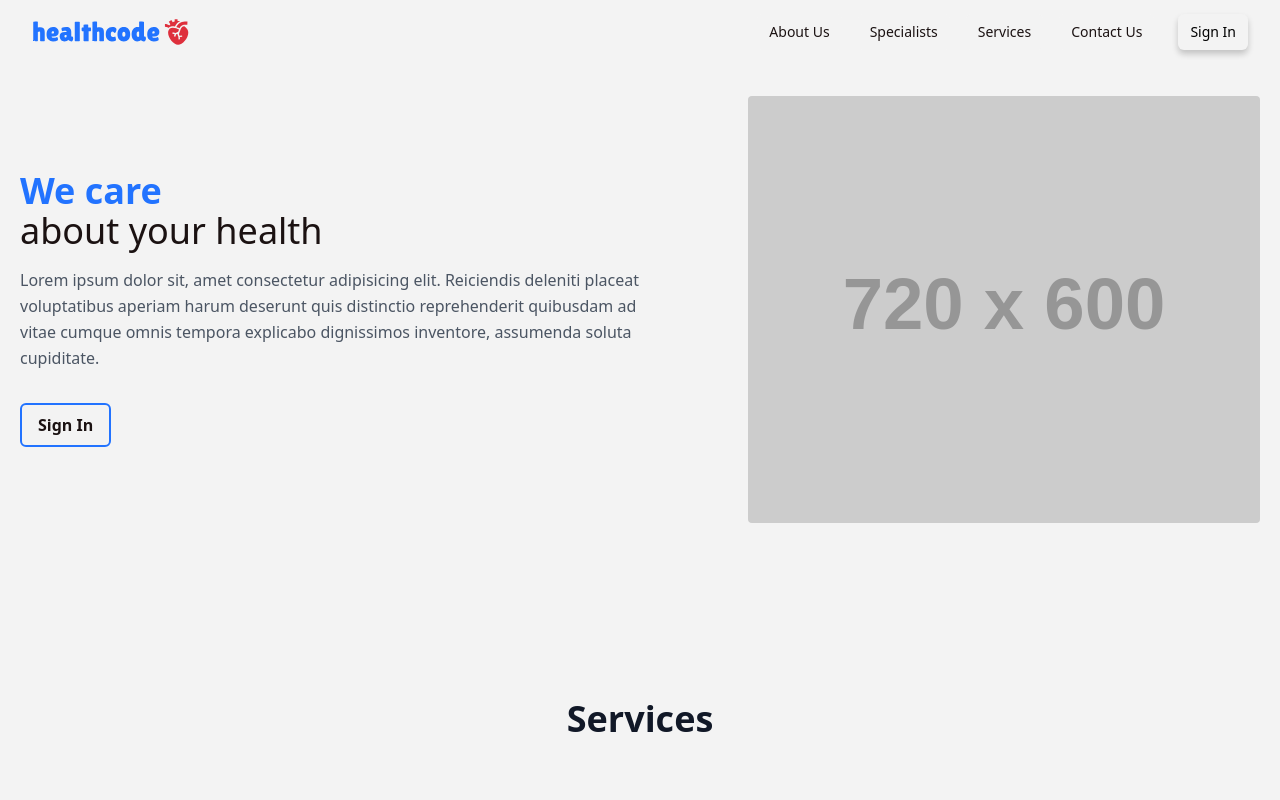
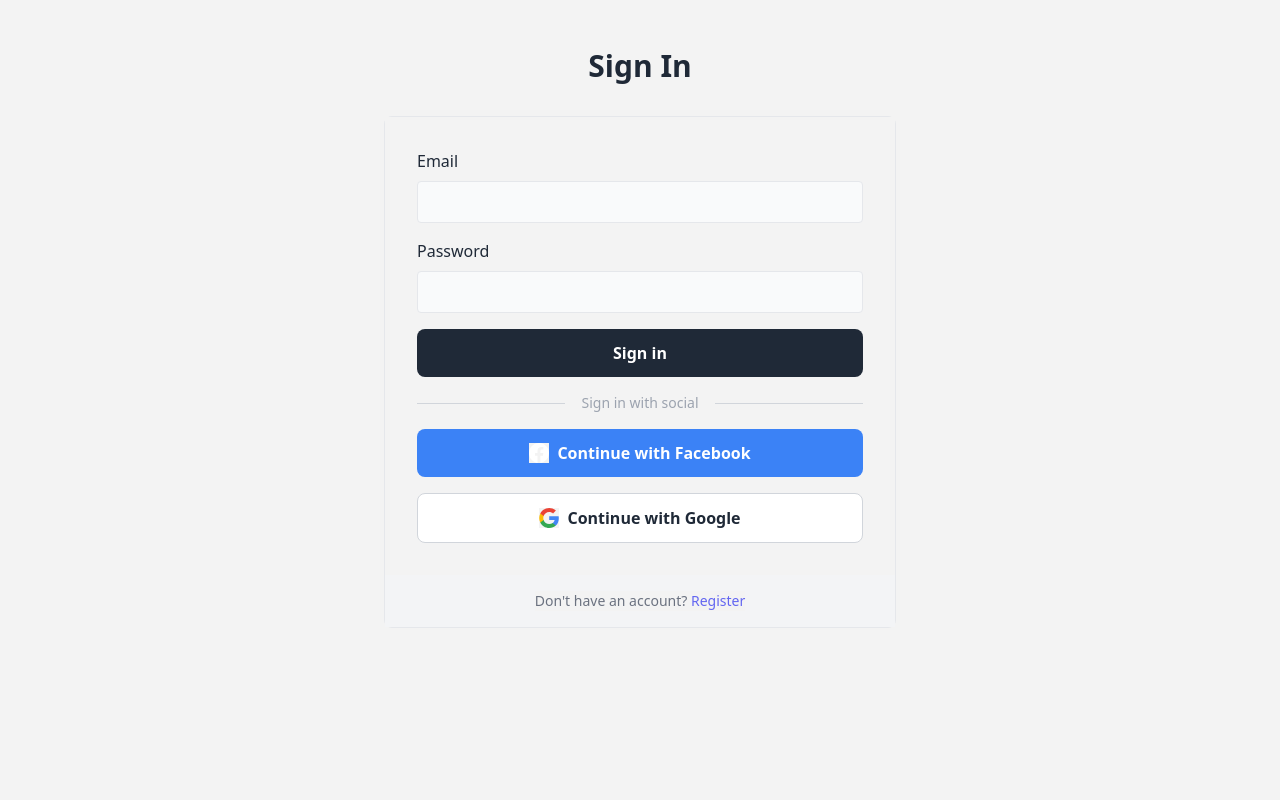
Before and after one commit to Sadko-o/DenSys, a React (Create React App) app in the folder frontend/: page /signin in a window 1280 px wide. Shown: the top 800 px of the page. Built offline with nearby package versions, Linux system fonts and the light colour scheme.

Commit message:
navigation

```diff
--- a/frontend/src/App.js
+++ b/frontend/src/App.js
@@ -1,11 +1,18 @@
+import { Switch } from '@headlessui/react';
 import React from 'react'
+import {
+  Route,
+  Routes,
+} from "react-router-dom";
 import "./App.css"
+import SignIn from './components/pages/admin/SignIn'
 import Home from "./components/pages/home/Home"
 const App = () => {
   return (
-    <>
-    <Home/>
-    </>
+    <Routes>
+      <Route exact path="/" element={<Home/>}/>
+      <Route path="/signin" element={<SignIn/>}/>
+    </Routes>
   )
 }
 
--- a/frontend/src/components/headers/HomeHeader.jsx
+++ b/frontend/src/components/headers/HomeHeader.jsx
@@ -1,6 +1,7 @@
 import { Disclosure } from '@headlessui/react'
 import { Bars3Icon, XMarkIcon } from '@heroicons/react/24/outline'
 import logo from "../../assets/logo.svg"
+import {Link} from 'react-router-dom';
 
 const navigation = [
   { name: 'About Us', href: '#', current: true },
@@ -64,8 +65,7 @@ export default function HomeHeader() {
               <div className="inline-flex rounded-md shadow">
                 <a
                   href="#"
-                  className=' shadow-md  text-[black] hover:bg-[blue] hover:text-white px-3  py-2 rounded-md text-sm font-medium'>
-                  Sign In
+                  className=' shadow-md  text-[black] hover:bg-[blue] hover:text-white px-3  py-2 rounded-md text-sm font-medium'><Link to="/signin">Sign In</Link>
                 </a>
               </div>
               </div>
--- a/frontend/src/components/pages/admin/SignIn.jsx
+++ b/frontend/src/components/pages/admin/SignIn.jsx
@@ -19,11 +19,11 @@ const SignIn = () => {
                 <input name="password" class="w-full bg-gray-50 text-gray-800 border focus:ring ring-indigo-300 rounded outline-none transition duration-100 px-3 py-2" />
                 </div>
 
-                <button class="block bg-gray-800 hover:bg-gray-700 active:bg-gray-600 focus-visible:ring ring-gray-300 text-white text-sm md:text-base font-semibold text-center rounded-lg outline-none transition duration-100 px-8 py-3">Log in</button>
+                <button class="block bg-gray-800 hover:bg-gray-700 active:bg-gray-600 focus-visible:ring ring-gray-300 text-white text-sm md:text-base font-semibold text-center rounded-lg outline-none transition duration-100 px-8 py-3">Sign in</button>
 
                 <div class="flex justify-center items-center relative">
                 <span class="h-px bg-gray-300 absolute inset-x-0"></span>
-                <span class=" text-gray-400 text-sm relative px-4">Log in with social</span>
+                <span class=" text-gray-400 text-sm relative px-4">Sign in with social</span>
                 </div>
 
                 <button class="flex justify-center items-center bg-blue-500 hover:bg-blue-600 active:bg-blue-700 focus-visible:ring ring-blue-300 text-white text-sm md:text-base font-semibold text-center rounded-lg outline-none transition duration-100 gap-2 px-8 py-3">
--- a/frontend/src/components/pages/home/Services.jsx
+++ b/frontend/src/components/pages/home/Services.jsx
@@ -32,9 +32,9 @@ const Services = () => {
                     </div>
                     <div class="relative group lg:hidden">
                         <div class="relative  bg-white rounded-md text-center space-y-4 p-6 md:p-8 shadow-md transition duration-200 group-hover:scale-105 lg:group-hover:scale-110">
-                            <img src="images/avatars/metal.png" class="w-20 -mt-2 mx-auto" width="512" height="512" alt="package-delivery illustration"/>
+                            <img src={Cardiology} class="w-20 -mt-2 mx-auto bg-white" width="512" height="512" alt="package-delivery illustration"/>
                             <h4 class="text-2xl bg-white text-gray-800 font-medium transition group-hover:text-blue-600">Cardiology</h4>
-                            <p class="text-gray-600 bg-white">Neque Dolor, alias quae, quibusdam accusantium, laudantium recusandae tenetur fugiat non cum doloribus aperiam voluptates nostrum.</p>
+                            <p class="text-gray-600 bg-white">Lorem ipsum dolor, sit amet consectetur adipisicing elit. Modi delectus est libero expedita in totam aspernatur, laboriosam eligendi repellendus a provident ut dolore recusandae molestiae, quos natus tenetur quas officiis!</p>
                         </div>
                     </div>
                     <div class="relative group">
--- a/frontend/src/index.js
+++ b/frontend/src/index.js
@@ -1,10 +1,13 @@
 import React from 'react';
 import ReactDOM from 'react-dom/client';
+import { BrowserRouter } from 'react-router-dom';
 import App from './App';
 
 const root = ReactDOM.createRoot(document.getElementById('root'));
 root.render(
   <React.StrictMode>
-    <App />
+    <BrowserRouter>
+      <App />
+    </BrowserRouter>
   </React.StrictMode>
 );
```
